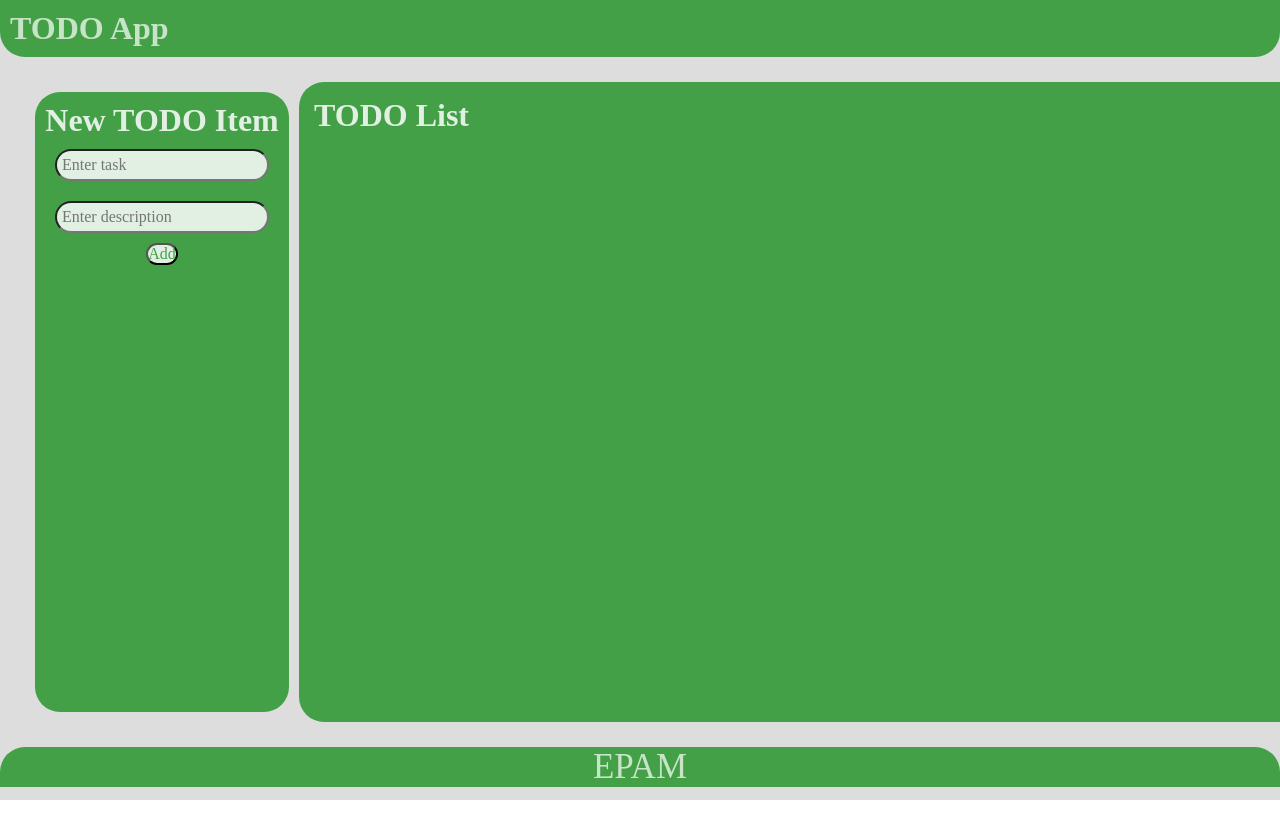
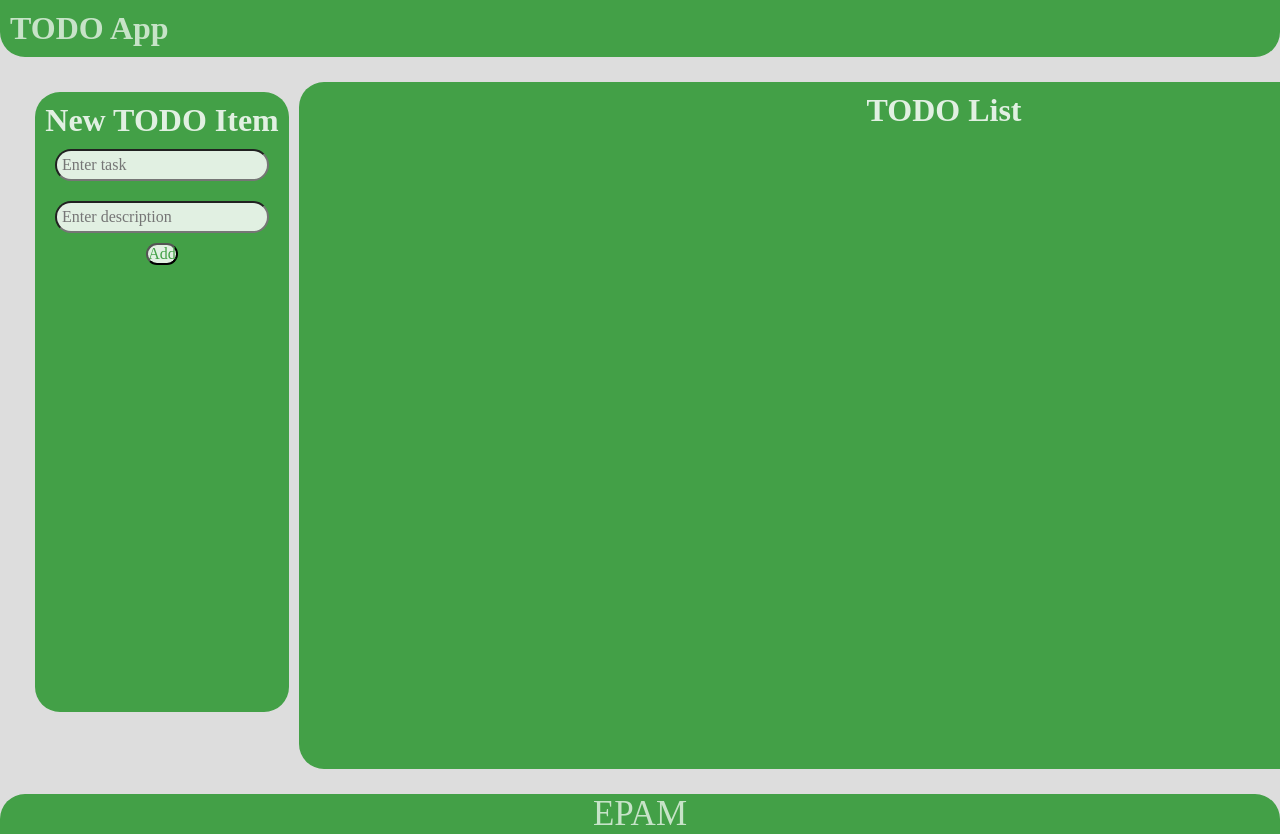
Before and after one commit to wydra76yan/WebInterface, a React app: page / in a window 1280 px wide. Shown: the top 834 px of the page. Before the commit the page ends 800 px from the top, so only its background shows below. Built offline with nearby package versions, Linux system fonts and the light colour scheme; the HTML template or start-up script is replaced by a standard one.

Commit message:
БЭМ naming

```diff
--- a/src/component-css/content.css
+++ b/src/component-css/content.css
@@ -7,7 +7,7 @@
   justify-content: space-between;
 }
 
-.inputForm{
+.todo-form__input-form{
   border-radius: 25px;
   background:  #43A047;
   color: #E1F0E2;
@@ -20,7 +20,7 @@
 }
 
 
-.todosForm{
+.todo-form{
   display: flex;
   flex-direction: row;
   justify-content: space-between;
--- a/src/component-css/todo.css
+++ b/src/component-css/todo.css
@@ -1,4 +1,4 @@
-.topTodoPart{
+.todo-item__top-todo-section{
   padding:10px;
   border-radius: 25px;
   min-width: 135vh;
@@ -11,19 +11,20 @@
   justify-content: space-between;
 
 }
-.todo{
+.todo-item{
   margin:10px;
   display: flex;
   flex-direction: column;
   align-items: center;
 }
 
-.inputCommentForm{
+.comments-form__input-form{
   display: flex;
   flex-direction: row;
 }
 
- .listForm{
+ .todo-list-form{
+  padding: 10px;
   border-radius: 25px;
   background:  #43A047;
   color: #E1F0E2;
@@ -32,7 +33,7 @@
   align-items: center;
 }
 
-.theList{
+.todo-item-list{
   overflow: auto;
   height: 75vh;
   padding: 15px;
@@ -40,8 +41,11 @@
   min-width: 155vh;
 }
 
+.todo-item:empty::before{
+  content: attr(data-empty-message);
+}
 
-.rightTodoPart{
+.todo-item__top-right-todo-section{
   display: flex;
   flex-direction: row;
   align-items:center;
@@ -60,7 +64,7 @@ li{
   align-items: center;
 }
 
-.theComments{
+.comments-form__comments-list{
   overflow: auto;
   min-height: 6vh;
   max-height: 6vh;
@@ -68,14 +72,14 @@ li{
   flex-direction: column;
 }
 
-.topComPart{
+.comments-form__top-comments-section{
   margin: 10px;
   display: flex;
   justify-content: space-between;
   flex-direction: row;
 }
 
-.comments{
+.comments-form{
   border-color: #69B36C;
   border-style: solid;
   background-color: #69B36C;
@@ -93,11 +97,11 @@ i{
   font-size: 32px;
 }
 
-.title{
+.todo-item__title{
   font-size: 18px;
 }
 
-.description{
+.todo-item__description{
   font-size: 12px;
 }
 
@@ -124,12 +128,12 @@ input{
    color: #43A047;
  }
 
-.likeItem {
+.todo-item__like {
   border-radius: 50%;
   -webkit-transition: -webkit-transform .4s ease-in-out;
           transition:         transform .4s ease-in-out;
 }
-.likeItem:active {
+.todo-item__like:active {
   -webkit-transform: rotate(10deg);
           transform: rotate(10deg);
 }
--- a/src/component/todoItems.jsx
+++ b/src/component/todoItems.jsx
@@ -1,5 +1,6 @@
 import React from 'react'
 import '../component-css/todo.css';
+import FlipMove from "react-flip-move";
 
 export default class TodoItems extends React.Component {
 
@@ -21,19 +22,14 @@ export default class TodoItems extends React.Component {
 
   like(key){
     this.props.like(key);
-    this.setState(({isLiked}) =>  ({ isLiked: !isLiked }));
   }
 
   complete(key){
     this.props.complete(key);
-    this.setState(({completed}) =>  ({ completed: !completed }));
   }
 
   isComment(key){
-    console.log(this.state.commenting);
     this.props.isComment(key);
-    this.setState(
-      ({commenting}) => ({commenting: !commenting}));
   }
 
 
@@ -60,15 +56,15 @@ export default class TodoItems extends React.Component {
     // const comEntries = this.props.addComment;
     // const comList = comEntries.map(this.addComment)
 
-    return <div className='todo' key={item.key}>
-            <div className="topTodoPart">
-             <div className=" leftTodoPart">
-               <p class="title">{item.text}</p>
-               <p class="description">{item.description}</p>
+    return <div className='todo-item' data-empty-message="No TODOs" key={item.key}>
+            <div className="todo-item__top-todo-section">
+               <div className="todo-item__top-left-todo-section">
+                 <p class="todo-item__title">{item.text}</p>
+                 <p class="todo-item__description">{item.description}</p>
                </div>
-             <div className="rightTodoPart">
+               <div className="todo-item__top-right-todo-section">
                  <i className="fas fa-times" onClick={() => this.delete(item.key)}></i>
-               <span className="likeItem">
+                 <span className="todo-item__like">
                    {item.isLiked ? (
                      <i className="fas fa-thumbs-up" onClick={() => this.like(item.key)}/>)
                        : (
@@ -77,7 +73,7 @@ export default class TodoItems extends React.Component {
                  </span>
                  <i className={`fas fa-check ${item.completed ? "fa-check-active" : ""}`}
                    onClick={() => this.complete(item.key)}></i>
-               <span className="comItem">
+                 <span className="todo-item__is-commenting">
                      {item.commenting ? (
                        <i className="fas fa-arrow-up" onClick={() => this.isComment(item.key)}/>)
                          : (
@@ -88,10 +84,10 @@ export default class TodoItems extends React.Component {
             </div>
 
              {item.commenting &&
-             <div className="comments">
-               <div className="topComPart">
+               <div className="comments-form">
+                 <div className="comments-form__top-comments-section">
                <h1>Comments</h1>
-                <form className="inputCommentForm" onSubmit={() => this.addComment(item.key)}>
+                <form className="comments-form__input-form" onSubmit={() => this.addComment(item.key, item.value)}>
                   <input ref={(a) => this._inputComment = a}
                        placeholder="Enter comment">
                     </input>
@@ -99,7 +95,7 @@ export default class TodoItems extends React.Component {
                 </form>
                 </div>
                 <div>
-                  <ul className="theComments">
+                  <ul className="comments-form__comments-list">
                    {item.comments.map(comment => <li>{comment}</li>)}
                   </ul>
                 </div>
@@ -116,10 +112,12 @@ export default class TodoItems extends React.Component {
     const listItems = todoEntries.map(this.createTasks);
 
     return (
-      <div className="listForm" placeholder="No TODO's">
-        <ul className="theList" >
+      <div className="todo-list-form" >
         <h1>TODO List</h1>
+        <ul className="todo-item-list" >
+          <FlipMove duration={250} easing="ease-out">
             {listItems}
+          </FlipMove>
         </ul>
       </div>
     );
--- a/src/component/todoList.jsx
+++ b/src/component/todoList.jsx
@@ -22,7 +22,7 @@ export default class TodoList extends React.Component {
   addItem(e) {
 //  const { items } = this.state;
   if (this._inputText.value !== "" && this._inputDescription.value !== "") {
-    var newItem = {
+    const newItem = {
       text: this._inputText.value,
       description: this._inputDescription.value,
       isLiked: false,
@@ -47,7 +47,7 @@ export default class TodoList extends React.Component {
 }
 
   commentItem(key, value) {
-    var selectedKey = this.state.items.findIndex(item => {
+    const selectedKey = this.state.items.findIndex(item => {
       return (item.key === key);
     });
     console.log(this.state.items[selectedKey]);
@@ -65,7 +65,7 @@ export default class TodoList extends React.Component {
 
   isCommentItem(key){
     console.log(this.state.items);
-    var selectedKey = this.state.items.findIndex(item => {
+    const selectedKey = this.state.items.findIndex(item => {
       return (item.key === key);
     });
     this.state.items[selectedKey].commenting = !this.state.items[selectedKey].commenting;
@@ -79,7 +79,7 @@ export default class TodoList extends React.Component {
 
   completeItem(key){
     console.log(this.state.items);
-    var selectedKey = this.state.items.findIndex(item => {
+    const selectedKey = this.state.items.findIndex(item => {
       return (item.key === key);
     });
     this.state.items[selectedKey].completed = !this.state.items[selectedKey].completed;
@@ -93,7 +93,7 @@ export default class TodoList extends React.Component {
 
   likeItem(key){
     console.log(this.state.items);
-    var selectedKey = this.state.items.findIndex(item => {
+    const selectedKey = this.state.items.findIndex(item => {
       return (item.key === key);
     });
     this.state.items[selectedKey].isLiked = !this.state.items[selectedKey].isLiked;
@@ -107,7 +107,7 @@ export default class TodoList extends React.Component {
 
   deleteItem(key) {
     console.log(this.state.items);
-    var filteredItems = this.state.items.filter(function (item) {
+    const filteredItems = this.state.items.filter(item => {
       return (item.key !== key);
     });
 
@@ -120,8 +120,8 @@ export default class TodoList extends React.Component {
 
   render() {
     return (
-      <div className='todosForm'>
-        <form className="inputForm" onSubmit={this.addItem}>
+      <div className='todo-form'>
+        <form className="todo-form__input-form" onSubmit={this.addItem}>
           <h1>New TODO Item</h1>
           <input ref={(a) => this._inputText = a}
                placeholder="Enter task">
```
Also changed, not shown: package.json (+5 -2 lines), 2 other files (tests, documents, lock files or other folders). Lines whose indentation alone changed are shown as unchanged.
